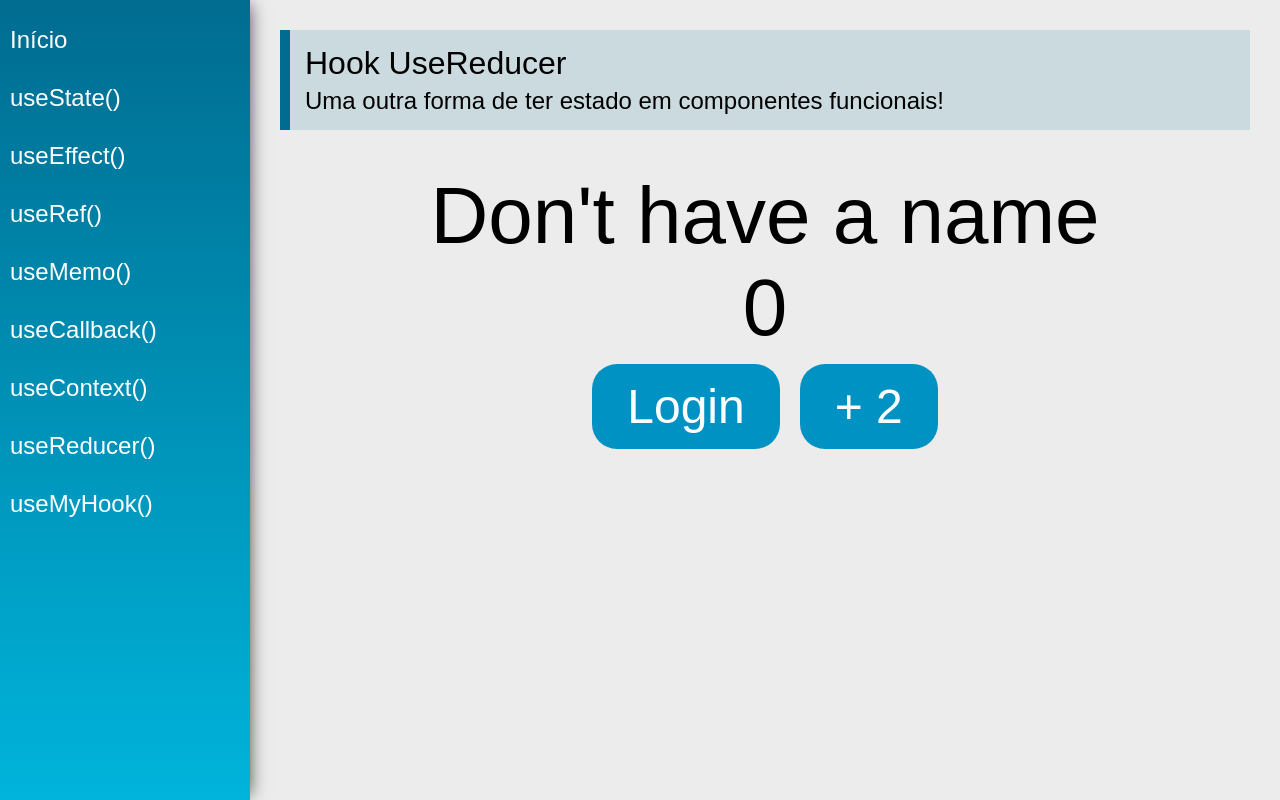
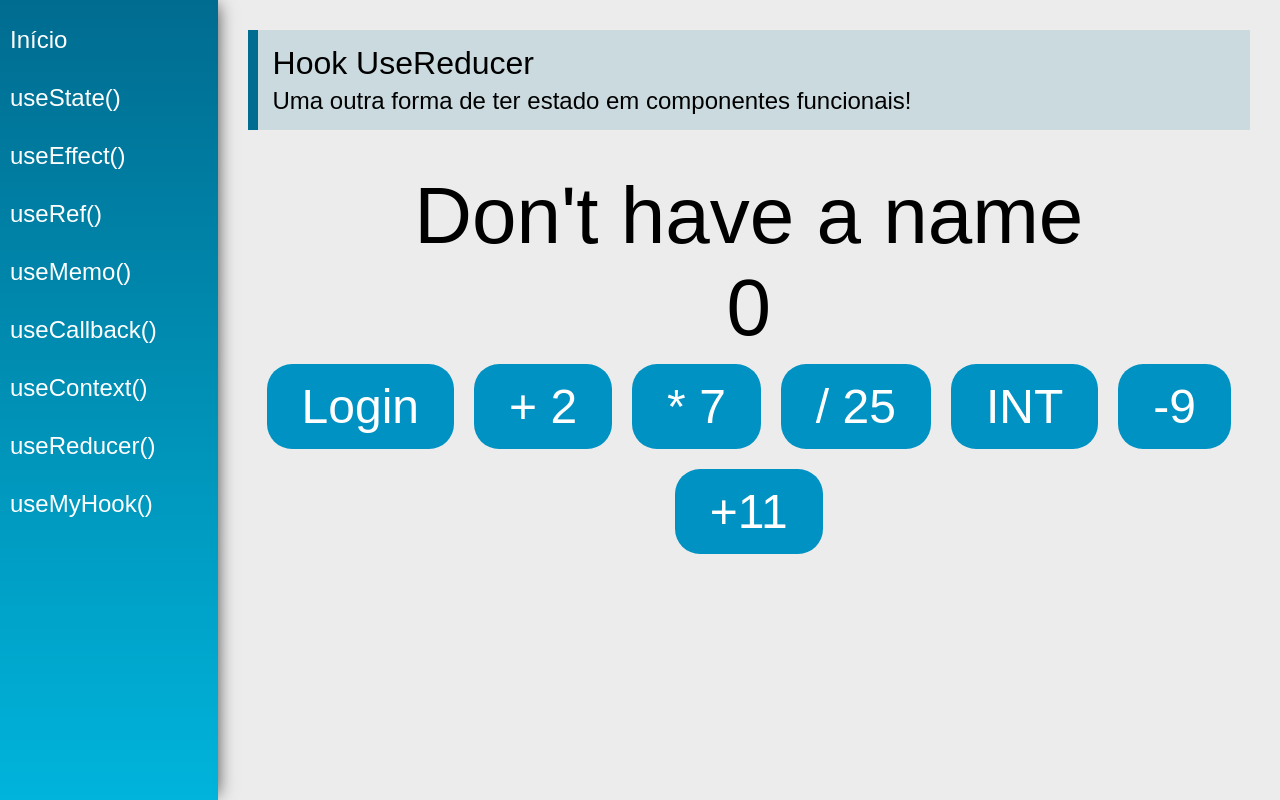
Before and after one commit to alexandresoueu/hookinhos, a React (Create React App) app: page /useReducer in a window 1280 px wide. Built offline with nearby package versions, Linux system fonts and the light colour scheme.

Commit message:
challenger

```diff
--- a/src/views/examples/UseReducer.jsx
+++ b/src/views/examples/UseReducer.jsx
@@ -12,6 +12,14 @@ const reducer = (state, action) => {
   switch(action.type) {
     case 'addTwo':
       return { ...state, number: state.number + 2 }
+    case 'numberMultiSeven':
+      return { ...state, number: state.number * 7 }
+    case 'numberDivTwentyFive':
+      return { ...state, number: state.number / 25 }
+    case 'numberInt':
+      return { ...state, number: parseInt(state.number)}
+    case 'numberAddN':
+      return { ...state, number: state.number + action.payload}
     case 'login':
       return { ...state, user: { name: action.payload } }
     default:
@@ -19,7 +27,7 @@ const reducer = (state, action) => {
   }
 }
 
-const UseReducer = (props) => {
+const UsingReducer = (props) => {
 
   const [state, dispatch] = useReducer(reducer, initialState)
 
@@ -40,10 +48,15 @@ const UseReducer = (props) => {
               <div>
                 <button className="btn" onClick={() => dispatch({type: 'login', payload: 'Nemo'})}>Login</button>
                 <button className="btn" onClick={() => dispatch({type: 'addTwo'}) }>+ 2</button>
+                <button className="btn" onClick={() => dispatch({type: 'numberMultiSeven'}) }>* 7</button>
+                <button className="btn" onClick={() => dispatch({type: 'numberDivTwentyFive'}) }>/ 25</button>
+                <button className="btn" onClick={() => dispatch({type: 'numberInt'}) }>INT</button>
+                <button className="btn" onClick={() => dispatch({type: 'numberAddN', payload: -9 }) }>-9</button>
+                <button className="btn" onClick={() => dispatch({type: 'numberAddN', payload: 11 }) }>+11</button>
               </div>
             </div>
         </div>
     )
 }
 
-export default UseReducer
+export default UsingReducer
```
Also changed, not shown: 1 other file (tests, documents, lock files or other folders).
